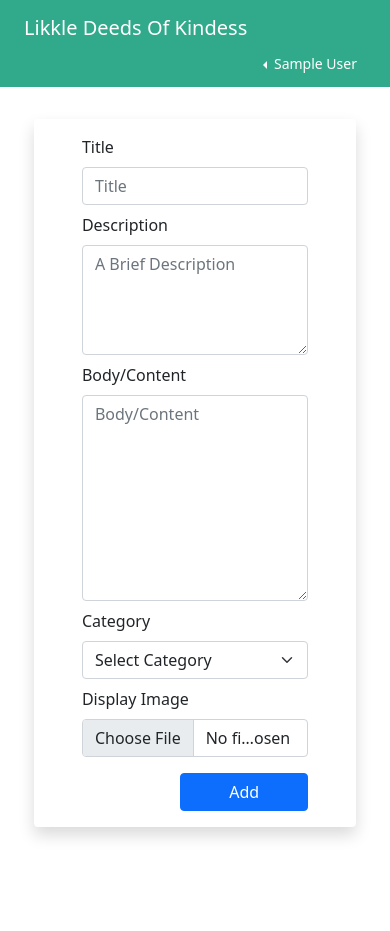
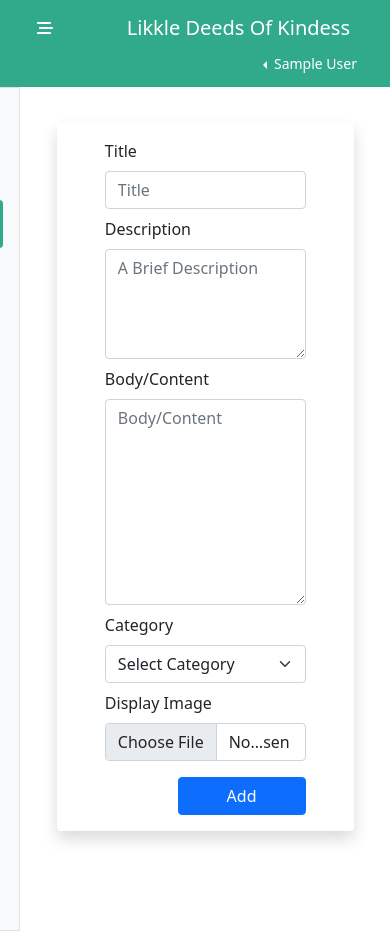
Before and after one commit to MCole-K9/LikkleDeedsOfKindess, a Django app: page /User/AddCause in a window 390 px wide. Run offline with Django 4.2, Linux system fonts and the light colour scheme; the visitor is signed in with stand-in values (Sample User, id 1); data that the repository does not hold is empty; some libraries are stand-ins or nearby versions; grey boxes are pictures that could not be loaded.

Commit message:
Refactored structure and Responsiveness of Sidenav

```diff
--- a/static/css/portal.css
+++ b/static/css/portal.css
@@ -19,41 +19,41 @@ li span{
     margin-right: 5px ;
     color: white;
 }
+
+#side-bar{
+    background-color: #31A98B;
+    max-width: 270px;
+    height: 270px;
+    transition: margin 0.2s;
+}
+
+.content{
+    max-height: 100vh;
+    width: 100%;
+    overflow-y: auto;
+    padding: 20px;
+}
 /* Boostrap Override */
 .container-fluid{
     padding: 0;;
 }
 
-:root{
 
-    --sidebar-width: 20%;
-}
+@media (max-width: 767px) {
+    #side-bar{
+        /* would have to set to fixed otherwise */
+        /* position: fixed;
+        margin-left: -270px; */
 
 
-.col-3{
-    width: var(--sidebar-width);
-    overflow: hidden;
-    transition: width 1s;
-}
+        margin-left: -212px;
 
-.col-9{
-    width: calc(100% - var(--sidebar-width));
-
-    padding: 1rem;
-}
-
-@media screen and (max-width: 768px){
-
-
-
-    .col-3{
-        width: 0%;
-        transition: width 1s;
-
+        height: 100vh;
 
     }
 
-    .col-9{
-        width: 100%;
+    #side-bar.active{
+        margin: 0;
+
     }
 }
--- a/static/js/portal.js
+++ b/static/js/portal.js
@@ -95,3 +95,9 @@ function handleDelete(requestUrl){
 
     document.getElementById("delete_link").setAttribute("href", requestUrl);
 }
+
+//Toggles sidebar
+document.getElementById("toggle-btn").addEventListener("click", function(){
+
+    document.getElementById("side-bar").classList.toggle("active")
+})
--- a/templates/Portal.html
+++ b/templates/Portal.html
@@ -7,8 +7,7 @@
     <meta name="viewport" content="width=device-width, initial-scale=1.0">
     {%block title%} {%endblock%}
     <link href="https://cdn.jsdelivr.net/npm/bootstrap@5.1.3/dist/css/bootstrap.min.css" rel="stylesheet" integrity="sha384-1BmE4kWBq78iYhFldvKuhfTAU6auU8tT94WrHftjDbrCEXSU1oBoqyl2QvZ6jIW3" crossorigin="anonymous">
-    <link rel="stylesheet" href="https://cdnjs.cloudflare.com/ajax/libs/font-awesome/6.1.1/css/all.min.css" integrity="sha512-KfkfwYDsLkIlwQp6LFnl8zNdLGxu9YAA1QvwINks4PhcElQSvqcyVLLD9aMhXd13uQjoXtEKNosOWaZqXgel0g==" crossorigin="anonymous" referrerpolicy="no-referrer" />
-    <link rel="stylesheet" href="https://fonts.googleapis.com/css2?family=Material+Symbols+Outlined:opsz,wght,FILL,GRAD@20..48,100..700,0..1,-50..200" />
+    <script src="https://cdnjs.cloudflare.com/ajax/libs/font-awesome/6.2.0/js/all.min.js" integrity="sha512-naukR7I+Nk6gp7p5TMA4ycgfxaZBJ7MO5iC3Fp6ySQyKFHOGfpkSZkYVWV5R7u7cfAicxanwYQ5D1e17EfJcMA==" crossorigin="anonymous" referrerpolicy="no-referrer"></script>
     <link rel="stylesheet" href="{%static '/css/main.css'%}">
     <link rel="stylesheet" href="{% static 'css/portal.css' %}">
 </head>
@@ -31,22 +30,15 @@
         </div>
     </div>
 
+    {% include "component/topnav.html" %}
 
-    <div>
-      {% include "component/topnav.html" %}
-    </div>
+    <div class="main-container d-flex">
+      {% include "component/sidebar.html" %}
+      <div class="content">
+        {%block content%}
 
-    <div class="container-fluid">
-        <div class="row g-0">
-            <div class="col-3">
-                {% include "component/sidebar.html" %}
-            </div>
-            <div class="col-9">
-                {%block content%}
-
-                {%endblock%}
-            </div>
-        </div>
+        {%endblock%}
+      </div>
     </div>
 
     <script src="https://cdn.jsdelivr.net/npm/bootstrap@5.1.3/dist/js/bootstrap.bundle.min.js" integrity="sha384-ka7Sk0Gln4gmtz2MlQnikT1wXgYsOg+OMhuP+IlRH9sENBO0LRn5q+8nbTov4+1p" crossorigin="anonymous"></script>
--- a/templates/component/sidebar.html
+++ b/templates/component/sidebar.html
@@ -1,12 +1,8 @@
 {% load static %}
-<section id="side-bar" class="d-flex flex-column flex-shrink-0 p-3 border  bg-light sticky-top" style="max-width: 270px; height: 100vh;">
-    <ul class="nav  nav-pills flex-column mb-auto">
-        {% comment %} <li class="nav-item">
-            <a href="#" class="nav-link " >
 
-              Home
-            </a>
-          </li> {% endcomment %}
+
+<section id="side-bar" class="d-flex flex-column flex-shrink-0 p-3 border  bg-light sticky-top" style="height: 100vh;">
+    <ul class="nav nav-pills flex-column mb-auto">
           <li>
             <a id="dashboard" href="{% url 'user:Dashboard' %}" class="nav-link text-dark d-flex align-items-center" aria-current="page">
                 <img class="icon" src="{% static 'media/icons/dashboard.svg' %}" alt="icon">
--- a/templates/component/topnav.html
+++ b/templates/component/topnav.html
@@ -1,18 +1,20 @@
-<nav class="navbar navbar-expand-lg navbar-light px-4" style="background-color: #31A98B">
+<nav class="navbar navbar-expand-lg navbar-light px-4 sticky-top" style="background-color: #31A98B">
     <div class="container-fluid  ">
+      <button id="toggle-btn" class="btn me-2 d-block d-md-none"><i class="fa-solid fa-bars-staggered text-white"></i></button>
       <a class="navbar-brand  text-white" href="{% url 'Index' %}">Likkle Deeds Of Kindess</a>
-    </div>
       <ul class="navbar-nav ms-auto">
         <li class="text-white">
-        <div class="dropdown dropstart">
+          <div class="dropdown dropstart position-relative">
             <a class="btn btn-sm btn-info dropdown-toggle text-white" href="#" role="button" id="dropdownMenuLink" data-bs-toggle="dropdown" aria-expanded="false">
               {{request.user.first_name}} {{request.user.last_name}}
             </a>
-          <ul class="dropdown-menu" aria-labelledby="dropdownMenuLink">
+            <ul class="dropdown-menu position-absolute" aria-labelledby="dropdownMenuLink">
               <li><a class="dropdown-item" href="{% url 'Index' %}">Home</a></li>
               <li><a class="dropdown-item" href="{% url 'Logout' %}">Logout</a></li>
             </ul>
           </div>
         </li>
       </ul>
+    </div>
+
   </nav>
```
Lines whose indentation alone changed are shown as unchanged.
